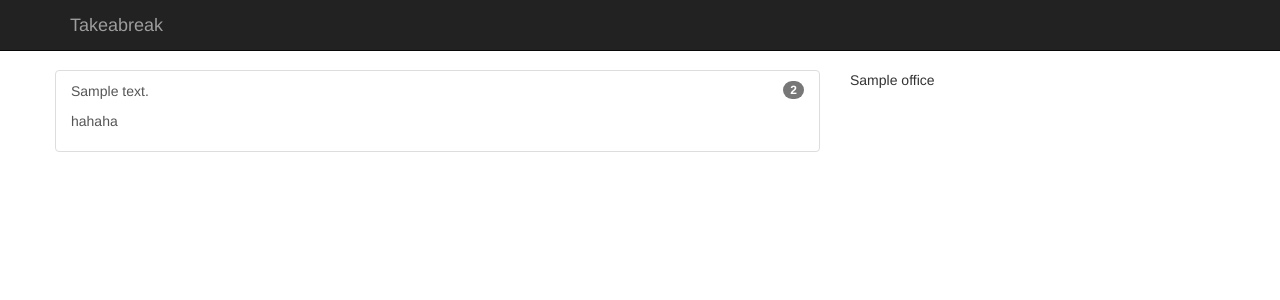
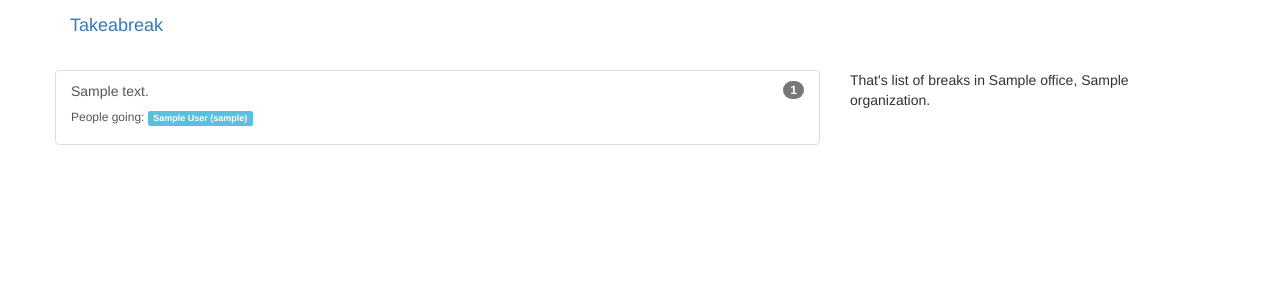
Before and after one commit to passick/TCO-hackathon-2015, a Django app: page /office/1 in a window 1280 px wide. Shown: the top 300 px of the page. Run offline with Django 3.2, Linux system fonts and the light colour scheme; tables that the repository leaves empty hold one stand-in row (values such as "Sample post"); some libraries are stand-ins or nearby versions.

Commit message:
Modify templates.

```diff
--- a/offices/templates/offices/info.html
+++ b/offices/templates/offices/info.html
@@ -5,14 +5,23 @@
   <div class="list-group col-md-8">
     {% for break in office.break_set.all %}
       <a href="#" class="list-group-item">
-        <span class="badge">2</span>
+        <span class="badge">{{break.going.count}}</span>
         <p>{{ break.description }}</p>
-        <p> hahaha </p>
+        {% if break.going.count > 0 %}
+          <h6> People going:
+            {% for user in break.going.all %}
+              <span class="label label-info">
+                {{user.first_name}} {{user.last_name}} ({{user.username}})
+              </span>
+            {% endfor %}
+          </h6>
+        {% endif %}
       </a>
     {% endfor %}
   </div>
   <div class="col-md-4">
-    {{office.name}}
+    That's list of breaks in {{office.name}},
+    {{office.organization.name}}.
   </div>
 </div>
 
--- a/templates/base.html
+++ b/templates/base.html
@@ -8,7 +8,7 @@
     <link rel="stylesheet" href="{% static 'css/main.css' %}">
   </head>
   <body>
-    <nav class="navbar navbar-inverse navbar-fixed-top">
+    <nav class="navbar navbar-fixed-top">
       <div class="container">
         <div class="navbar-header">
           <a class="navbar-brand" href="#">Takeabreak</a>
```
Also changed, not shown: organizations/templates/organizations/list.html (+11 -4 lines).
